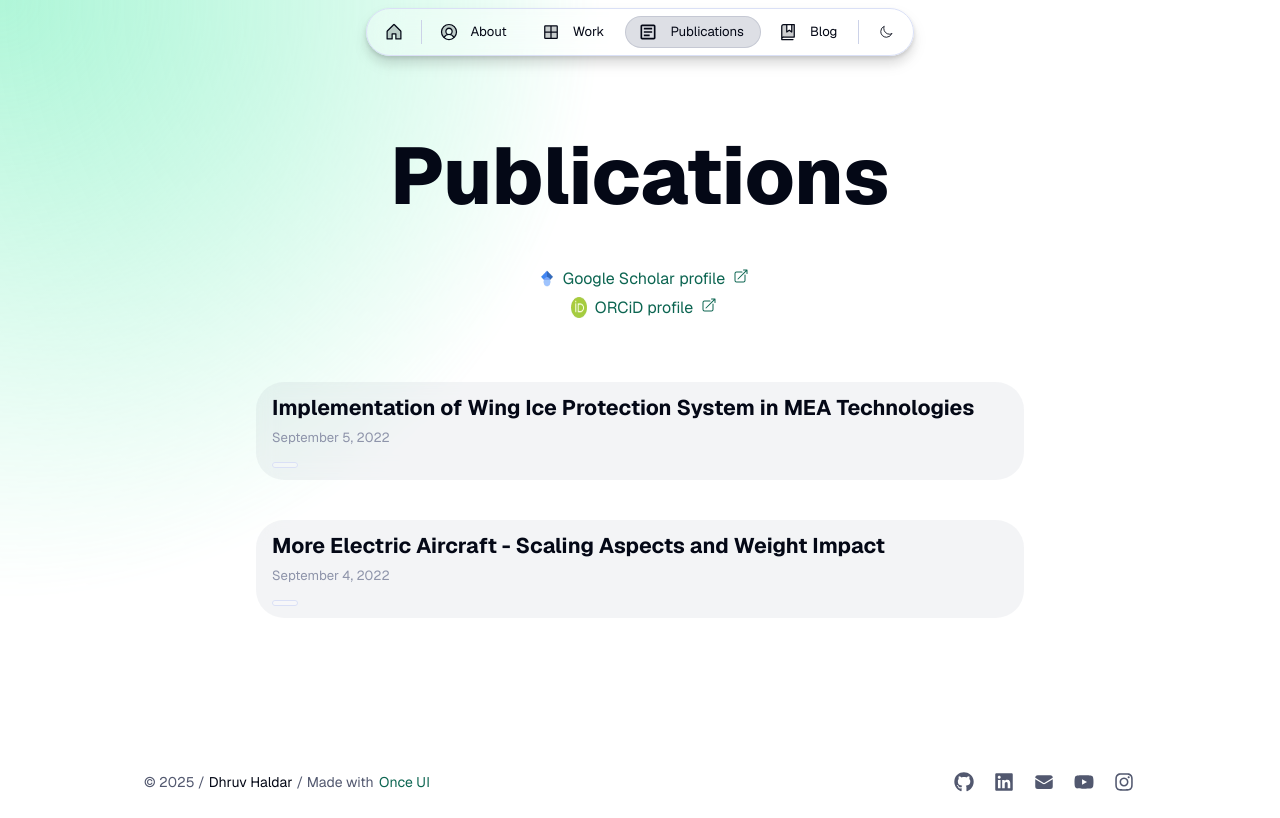
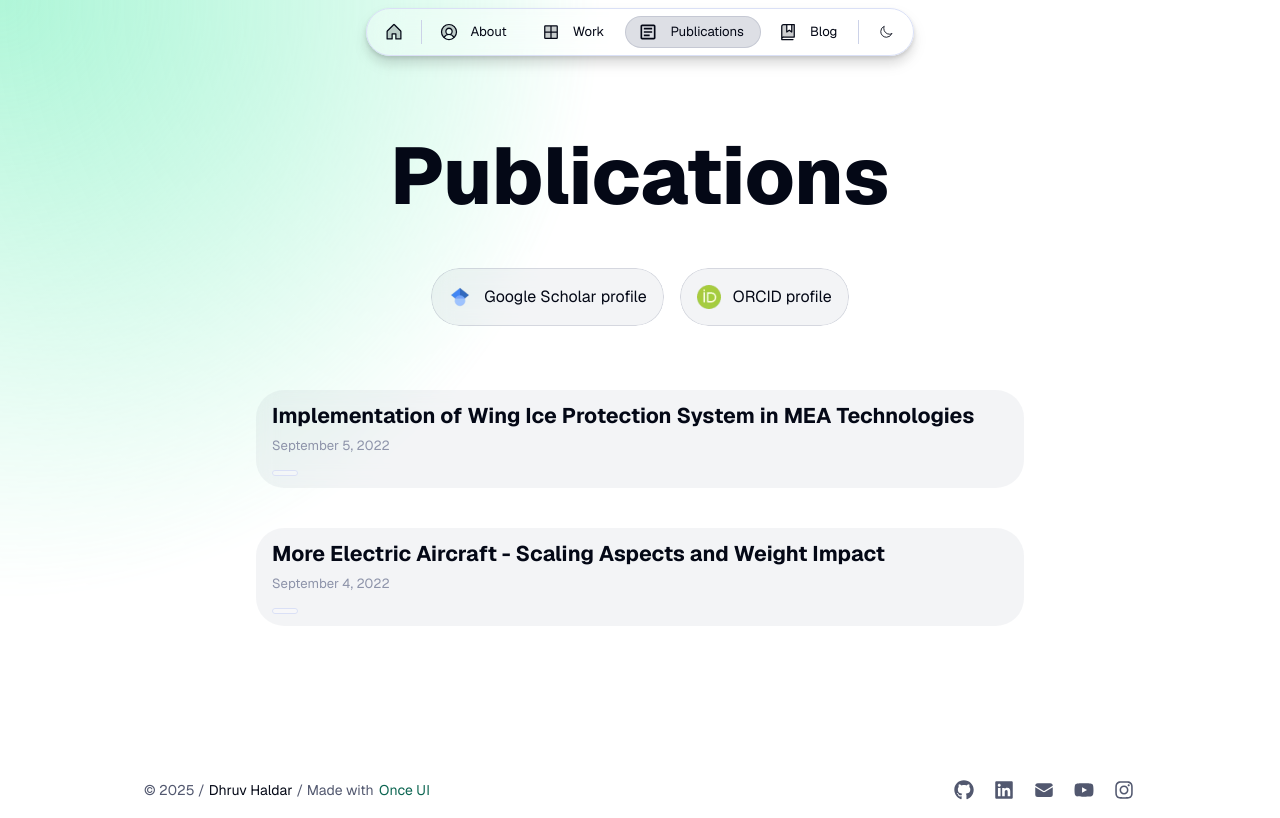
Before and after one commit to dhruvhaldar/portfolio, a Next.js app: page /publications in a window 1280 px wide. Built offline with nearby package versions, Linux system fonts and the light colour scheme.

Commit message:
feat: Add hover effects to publication profile links and refactor their display using Spotlight and Text components.

```diff
--- a/src/app/publications/page.module.css
+++ b/src/app/publications/page.module.css
@@ -9,3 +9,11 @@
 .mediumWeight {
   font-weight: 500;
 }
+
+.hover {
+  transition: all 0.2s ease-in-out;
+}
+
+.hover:hover {
+  background: var(--neutral-alpha-medium) !important;
+}
--- a/src/app/publications/page.tsx
+++ b/src/app/publications/page.tsx
@@ -1,4 +1,4 @@
-import { Column, Flex, Heading, SmartLink } from "@/once-ui/components";
+import { Column, Flex, Heading, SmartLink, Spotlight, Text } from "@/once-ui/components";
 import { Posts } from "@/components/publications/Posts";
 import { baseURL } from "@/app/resources";
 import { publications, person } from "@/app/resources/content";
@@ -41,38 +41,62 @@ export default function Publication() {
           <Heading marginTop="l" marginBottom="s" variant="display-strong-xl">
             {publications.title}
           </Heading>
-          <Flex marginBottom="m" marginTop="xs" direction="column" gap="8" horizontal="center">
+          <Flex marginBottom="m" marginTop="xs" gap="16" wrap horizontal="center">
+            <Spotlight style={{ borderRadius: 'var(--radius-l)' }}>
               <SmartLink
-              className="body-default-s"
-              suffixIcon="arrowUpRightFromSquare"
-              style={{ margin: "0", width: "fit-content" }}
                 href="https://scholar.google.com/citations?user=261XKxgAAAAJ&hl=en"
                 target="_blank"
-              rel="me noopener noreferrer"
+                className={styles.hover}
+                unstyled
+                style={{
+                  display: 'flex',
+                  padding: 'var(--static-space-16)',
+                  background: 'var(--neutral-alpha-weak)',
+                  backdropFilter: 'blur(10px)',
+                  borderRadius: 'var(--radius-l)',
+                  border: '1px solid var(--neutral-alpha-medium)',
+                }}
               >
+                <Flex gap="12" vertical="center">
                   <img
                     src="/images/icons/g_scholar.avif"
                     alt="Scholar icon"
-                style={{ width: "1em", marginInlineStart: "0.5em" }}
+                    style={{ width: "24px", height: "24px" }}
                   />
+                  <Text variant="body-default-m" onBackground="neutral-strong">
                     Google Scholar profile
+                  </Text>
+                </Flex>
               </SmartLink>
+            </Spotlight>
+
+            <Spotlight style={{ borderRadius: 'var(--radius-l)' }}>
               <SmartLink
-              id="cy-effective-orcid-url"
-              className="body-default-s"
                 href="https://orcid.org/0000-0002-2734-313X"
-              target="orcid.widget"
-              rel="me noopener noreferrer"
-              style={{ verticalAlign: "top" }}
-              suffixIcon="arrowUpRightFromSquare"
+                target="_blank"
+                className={styles.hover}
+                unstyled
+                style={{
+                  display: 'flex',
+                  padding: 'var(--static-space-16)',
+                  background: 'var(--neutral-alpha-weak)',
+                  backdropFilter: 'blur(10px)',
+                  borderRadius: 'var(--radius-l)',
+                  border: '1px solid var(--neutral-alpha-medium)',
+                }}
               >
+                <Flex gap="12" vertical="center">
                   <img
                     src="/images/icons/orcid.avif"
-                style={{ width: "1em", marginInlineStart: "0.5em" }}
-                alt="ORCID iD icon"
+                    alt="ORCID icon"
+                    style={{ width: "24px", height: "24px" }}
                   />
-              ORCiD profile
+                  <Text variant="body-default-m" onBackground="neutral-strong">
+                    ORCID profile
+                  </Text>
+                </Flex>
               </SmartLink>
+            </Spotlight>
           </Flex>
         </Column>
         <Column fillWidth flex={1}>
```
Lines whose indentation alone changed are shown as unchanged.
